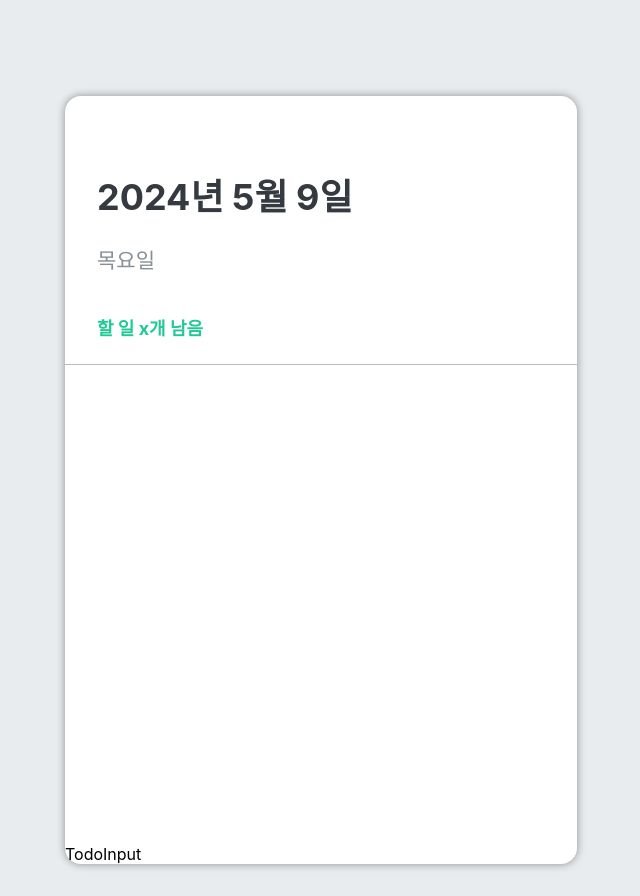
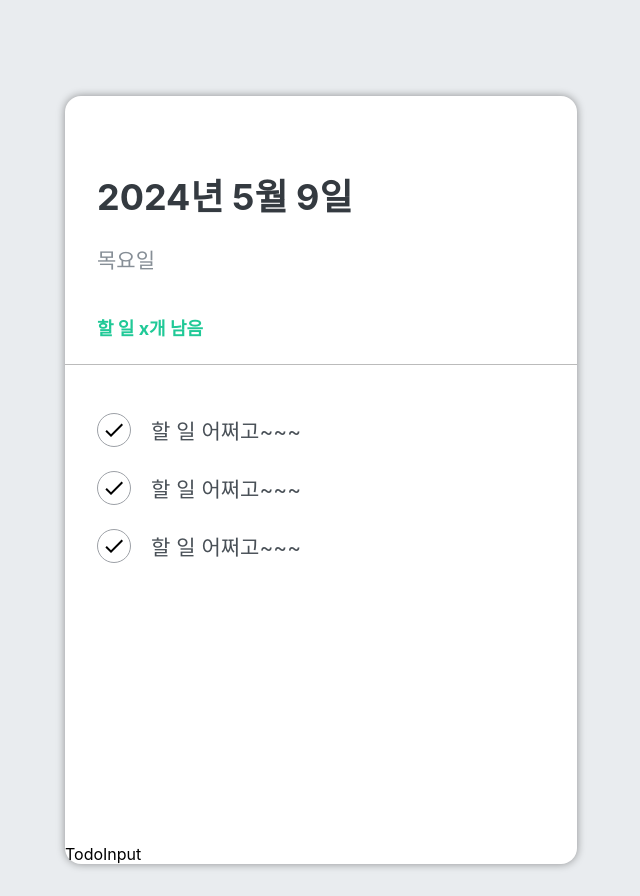
Before and after one commit to jaehyeok7633/react-todo-app, a React (Create React App) app: page / in a window 1280 px wide. Shown: the whole page, without its empty margins (319-959 px from the left). Built offline with nearby package versions, Linux system fonts and the light colour scheme.

Commit message:
initial commit

```diff
--- a/src/components/TodoItem.js
+++ b/src/components/TodoItem.js
@@ -1,8 +1,19 @@
 import React from 'react';
 import '../scss/todoItem.scss';
+import { MdDelete, MdDone } from 'react-icons/md';
 
 const TodoItem = () => {
-  return <li className='todo-list-item'></li>;
+  return (
+    <li className='todo-list-item'>
+      <div className='check-circle'>
+        <MdDone />
+      </div>
+      <span className='text'>할 일 어쩌고~~~</span>
+      <div className='remove'>
+        <MdDelete />
+      </div>
+    </li>
+  );
 };
 
 export default TodoItem;
```
